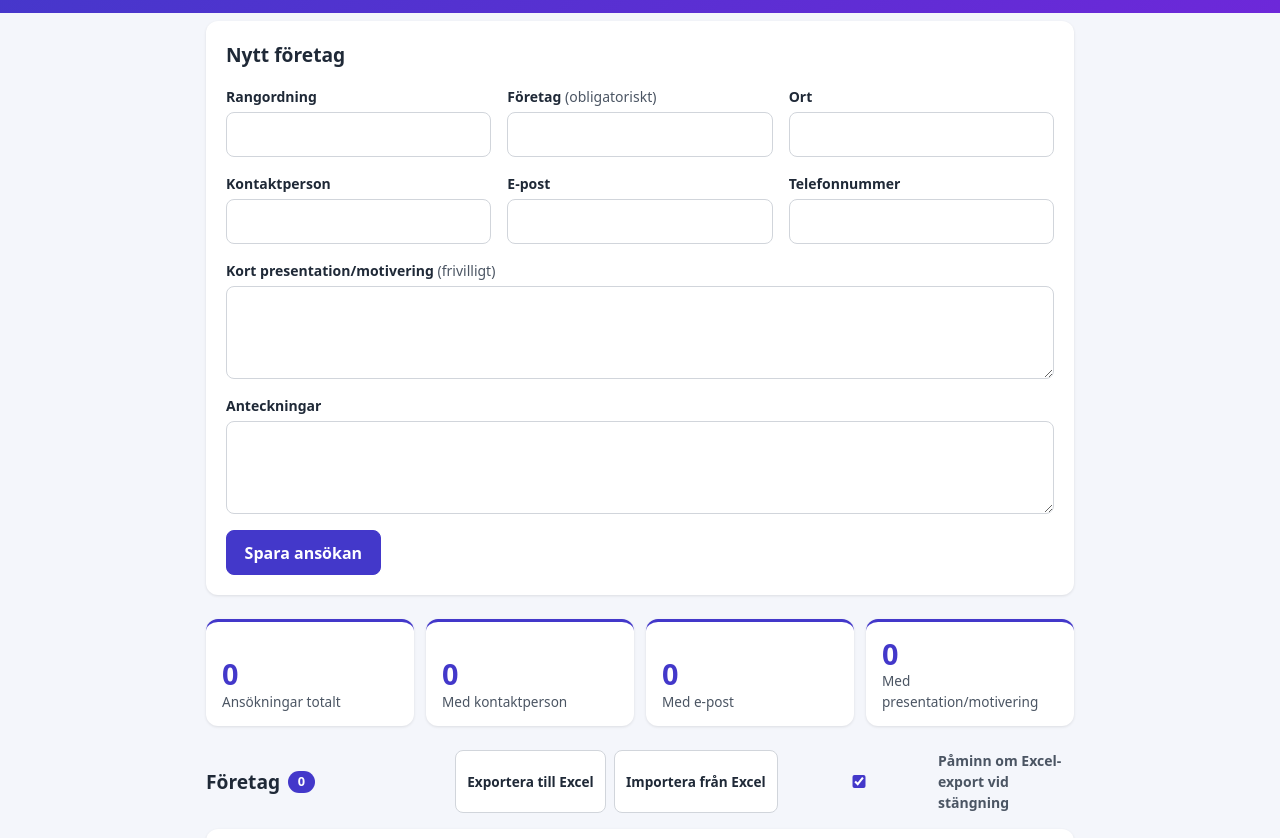
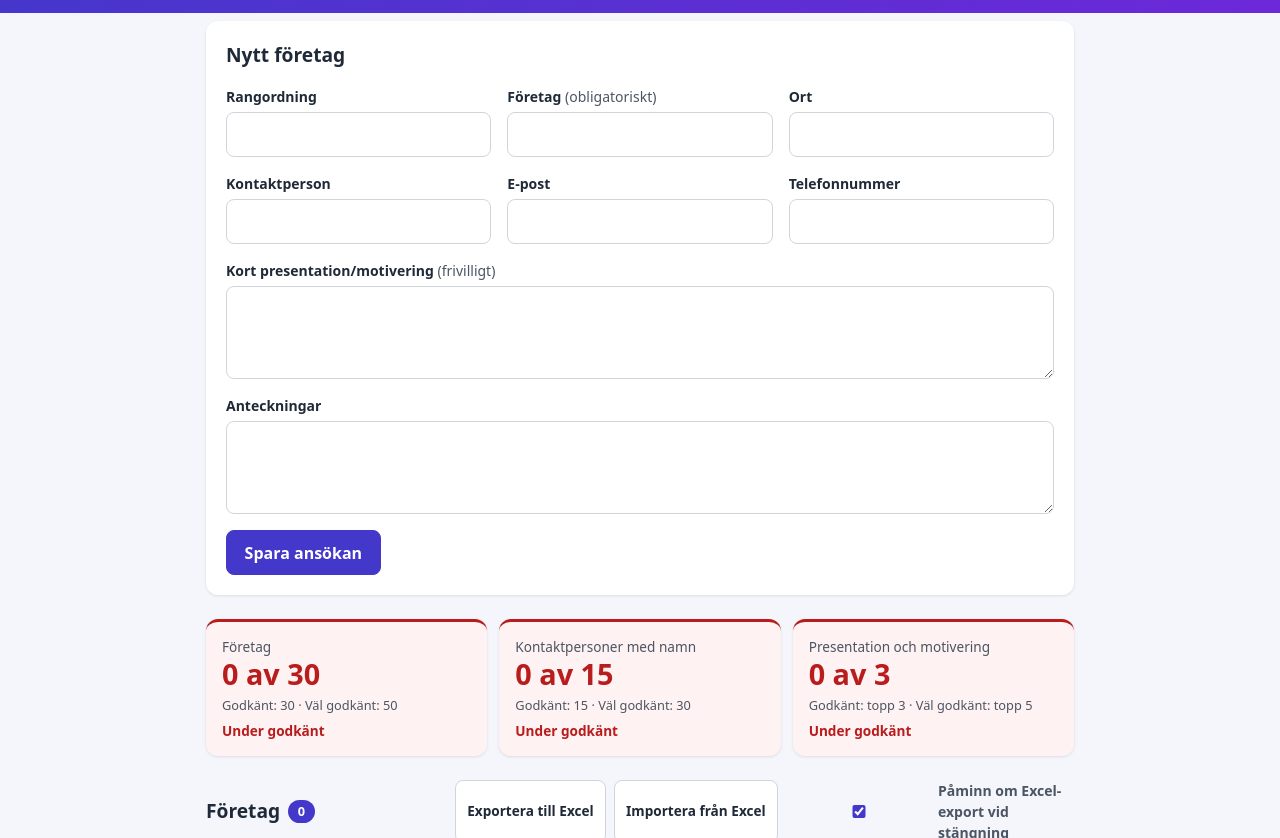
Before and after one commit to malmla/bransch-tracker, a website: page index.html in a window 1280 px wide. Shown: the part 101-939 px from the top of the page. Drawn offline with Linux system fonts and the light colour scheme; no server answers.

Commit message:
feat: enhance dashboard metrics and styling for company, contact, and top-list goals

```diff
--- a/index.html
+++ b/index.html
@@ -194,21 +194,23 @@
       <section aria-labelledby="overview-title">
         <h2 id="overview-title" class="sr-only">Översikt</h2>
         <dl class="dashboard" id="dashboard">
-          <div class="stat">
-            <dt class="stat-label">Ansökningar totalt</dt>
-            <dd class="stat-value" data-stat="total">0</dd>
+          <div class="stat" data-goal="companies">
+            <dt class="stat-label">Företag</dt>
+            <dd class="stat-value" data-stat="companies">0 av 30</dd>
+            <dd class="stat-detail">Godkänt: 30 · Väl godkänt: 50</dd>
+            <dd class="stat-grade" data-stat="companiesGrade">Under godkänt</dd>
           </div>
-          <div class="stat">
-            <dt class="stat-label">Med kontaktperson</dt>
-            <dd class="stat-value" data-stat="contactPerson">0</dd>
+          <div class="stat" data-goal="contacts">
+            <dt class="stat-label">Kontaktpersoner med namn</dt>
+            <dd class="stat-value" data-stat="contacts">0 av 15</dd>
+            <dd class="stat-detail">Godkänt: 15 · Väl godkänt: 30</dd>
+            <dd class="stat-grade" data-stat="contactsGrade">Under godkänt</dd>
           </div>
-          <div class="stat">
-            <dt class="stat-label">Med e-post</dt>
-            <dd class="stat-value" data-stat="email">0</dd>
-          </div>
-          <div class="stat">
-            <dt class="stat-label">Med presentation/motivering</dt>
-            <dd class="stat-value" data-stat="motivation">0</dd>
+          <div class="stat" data-goal="top">
+            <dt class="stat-label">Presentation och motivering</dt>
+            <dd class="stat-value" data-stat="top">0 av 3</dd>
+            <dd class="stat-detail">Godkänt: topp 3 · Väl godkänt: topp 5</dd>
+            <dd class="stat-grade" data-stat="topGrade">Under godkänt</dd>
           </div>
         </dl>
       </section>
--- a/js/components/dashboard.js
+++ b/js/components/dashboard.js
@@ -1,18 +1,62 @@
-import { isFilled } from "../utils/text.js";
+import { sortApplications } from "../model/ranking.js";
+import { isFilled, isValidEmail } from "../utils/text.js";
 
-/** Summary tiles. Elements opt in with data-stat="total|contactPerson|email|motivation". */
+function grade(value, pass, distinction) {
+  if (value >= distinction) return "distinction";
+  if (value >= pass) return "pass";
+  return "below";
+}
+
+const GRADE_LABELS = {
+  below: "Under godkänt",
+  pass: "Godkänt",
+  distinction: "Väl godkänt",
+};
+
+export function getDashboardMetrics(applications) {
+  const contacts = applications.filter(
+    (app) => isFilled(app.contactPerson) && !isValidEmail(String(app.contactPerson).trim()),
+  ).length;
+  const ranked = sortApplications(applications);
+  const topThree = ranked.slice(0, 3).filter((app) => isFilled(app.motivation)).length;
+  const topFive = ranked.slice(0, 5).filter((app) => isFilled(app.motivation)).length;
+
+  return {
+    companies: {
+      value: applications.length,
+      target: applications.length < 30 ? 30 : 50,
+      grade: grade(applications.length, 30, 50),
+    },
+    contacts: {
+      value: contacts,
+      target: contacts < 15 ? 15 : 30,
+      grade: grade(contacts, 15, 30),
+    },
+    top: {
+      topThree,
+      topFive,
+      value: topThree < 3 ? topThree : topFive,
+      target: topThree < 3 ? 3 : 5,
+      grade: topFive === 5 ? "distinction" : topThree === 3 ? "pass" : "below",
+    },
+  };
+}
+
 export function createDashboard(root) {
   const nodes = new Map([...root.querySelectorAll("[data-stat]")].map((n) => [n.dataset.stat, n]));
+  const cards = new Map([...root.querySelectorAll("[data-goal]")].map((n) => [n.dataset.goal, n]));
 
   return {
     update(applications) {
-      const counts = { total: applications.length, contactPerson: 0, email: 0, motivation: 0 };
-      for (const app of applications) {
-        if (isFilled(app.contactPerson)) counts.contactPerson++;
-        if (isFilled(app.email)) counts.email++;
-        if (isFilled(app.motivation)) counts.motivation++;
+      const metrics = getDashboardMetrics(applications);
+      nodes.get("companies").textContent = `${metrics.companies.value} av ${metrics.companies.target}`;
+      nodes.get("contacts").textContent = `${metrics.contacts.value} av ${metrics.contacts.target}`;
+      nodes.get("top").textContent = `${metrics.top.value} av ${metrics.top.target}`;
+
+      for (const [key, metric] of Object.entries(metrics)) {
+        cards.get(key).dataset.status = metric.grade;
+        nodes.get(`${key}Grade`).textContent = GRADE_LABELS[metric.grade];
       }
-      for (const [key, node] of nodes) node.textContent = counts[key] ?? 0;
     },
   };
 }
--- a/styles.css
+++ b/styles.css
@@ -654,7 +654,7 @@ p.status {
   box-shadow: var(--shadow);
   border-top: 3px solid var(--primary);
   display: flex;
-  flex-direction: column-reverse;
+  flex-direction: column;
 }
 
 .stat dt, .stat dd {
@@ -671,6 +671,56 @@ p.status {
 .stat-label {
   font-size: .85rem;
   color: var(--muted);
+}
+
+.stat-detail {
+  margin: .25rem 0 0;
+  color: var(--muted);
+  font-size: .8rem;
+}
+
+.stat dd.stat-detail {
+  margin-top: .25rem;
+}
+
+.stat-grade {
+  margin: .4rem 0 0;
+  font-size: .85rem;
+  font-weight: 700;
+}
+
+.stat dd.stat-grade {
+  margin-top: .4rem;
+}
+
+.stat[data-status="below"] {
+  background: var(--danger-bg);
+  border-top-color: var(--danger);
+}
+
+.stat[data-status="below"] .stat-value,
+.stat[data-status="below"] .stat-grade {
+  color: var(--danger);
+}
+
+.stat[data-status="pass"] {
+  background: var(--gold-bg);
+  border-top-color: var(--gold);
+}
+
+.stat[data-status="pass"] .stat-value,
+.stat[data-status="pass"] .stat-grade {
+  color: var(--gold-text);
+}
+
+.stat[data-status="distinction"] {
+  background: var(--success-bg);
+  border-top-color: var(--success);
+}
+
+.stat[data-status="distinction"] .stat-value,
+.stat[data-status="distinction"] .stat-grade {
+  color: var(--success);
 }
 
 .filters {
```
Also changed, not shown: tests/core.test.js (+41 -0 lines).
